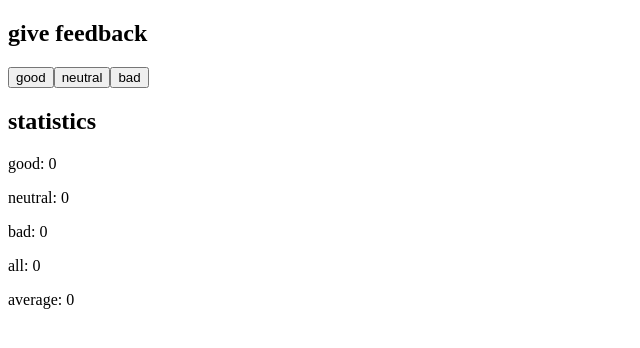
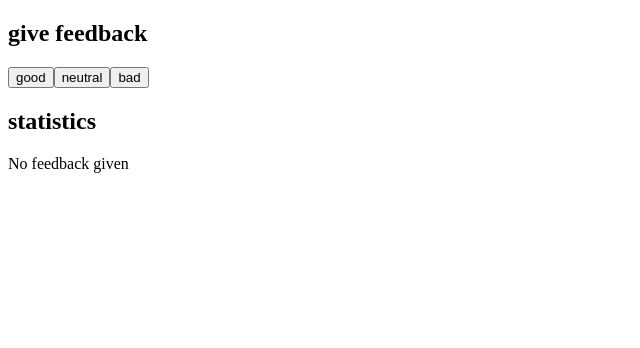
Before and after one commit to Jyrsinho/fullstackopen, a React (Vite) app in the folder osa1/unicafe/: page / in a window 1280 px wide. Shown: the top 348 px of the page, without its empty margins (0-640 px from the left). Built offline with nearby package versions, Linux system fonts and the light colour scheme.

Commit message:
conditional rendering for Statistics.jsx

```diff
--- a/osa1/unicafe/src/Statistics.jsx
+++ b/osa1/unicafe/src/Statistics.jsx
@@ -1,14 +1,13 @@
 const Statistics = ({ feedback }) => {
-    if (!feedback) {
-        console.log('invalid props in Statistics');
-        return null;
-    }
+    const hasFeedback = !(feedback.all === 0)
 
     return (
        <>
-           {Object.entries(feedback).map(([key, value]) => {
-               return <p>{key}: {value}</p>
-           })}
+           { hasFeedback ? Object.entries(feedback).map(([key, value]) => {
+               return <p key={`statistic_${key}`}>{key}: {value}</p>
+           })
+           : <p>No feedback given</p>
+           }
        </>
     )
 }
```
